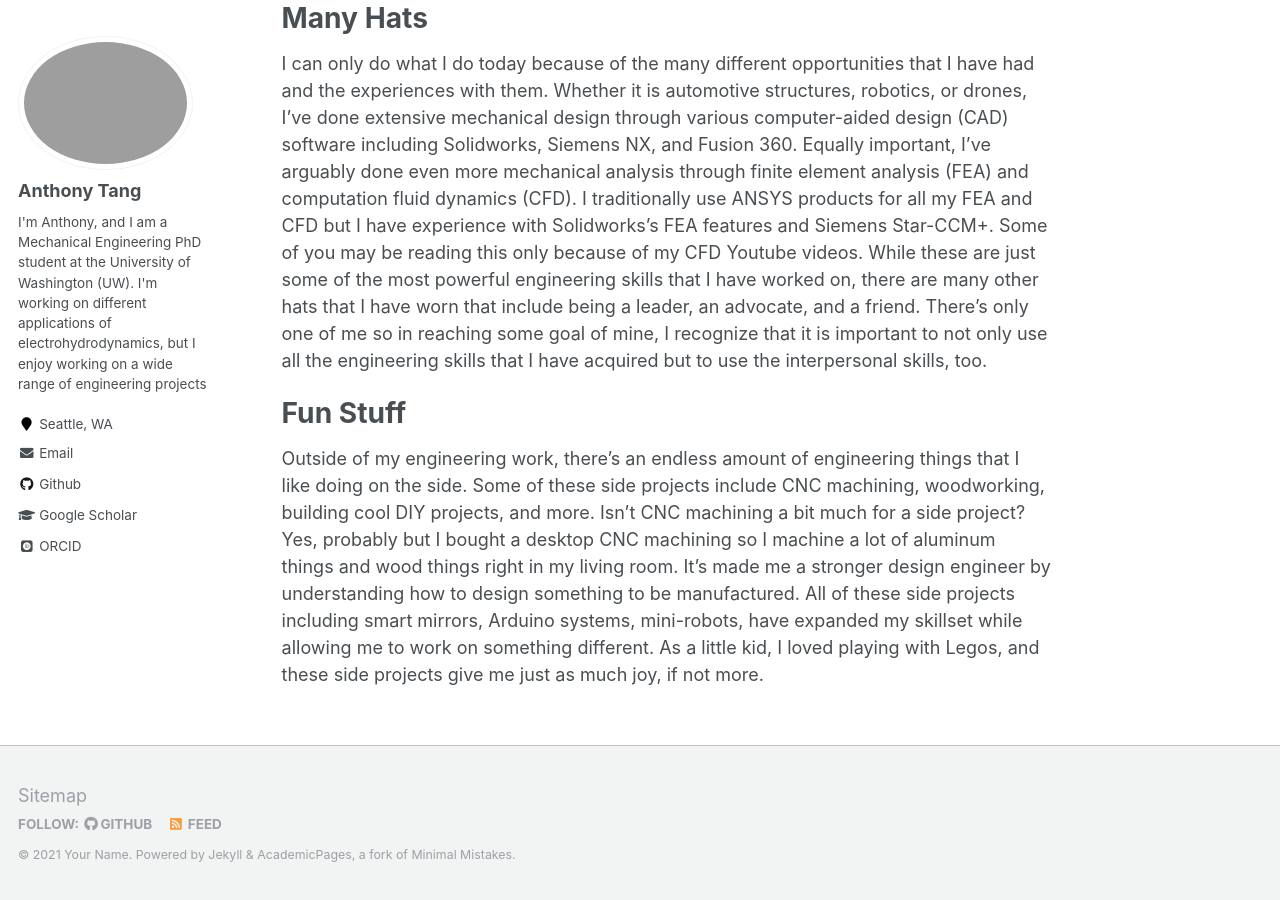
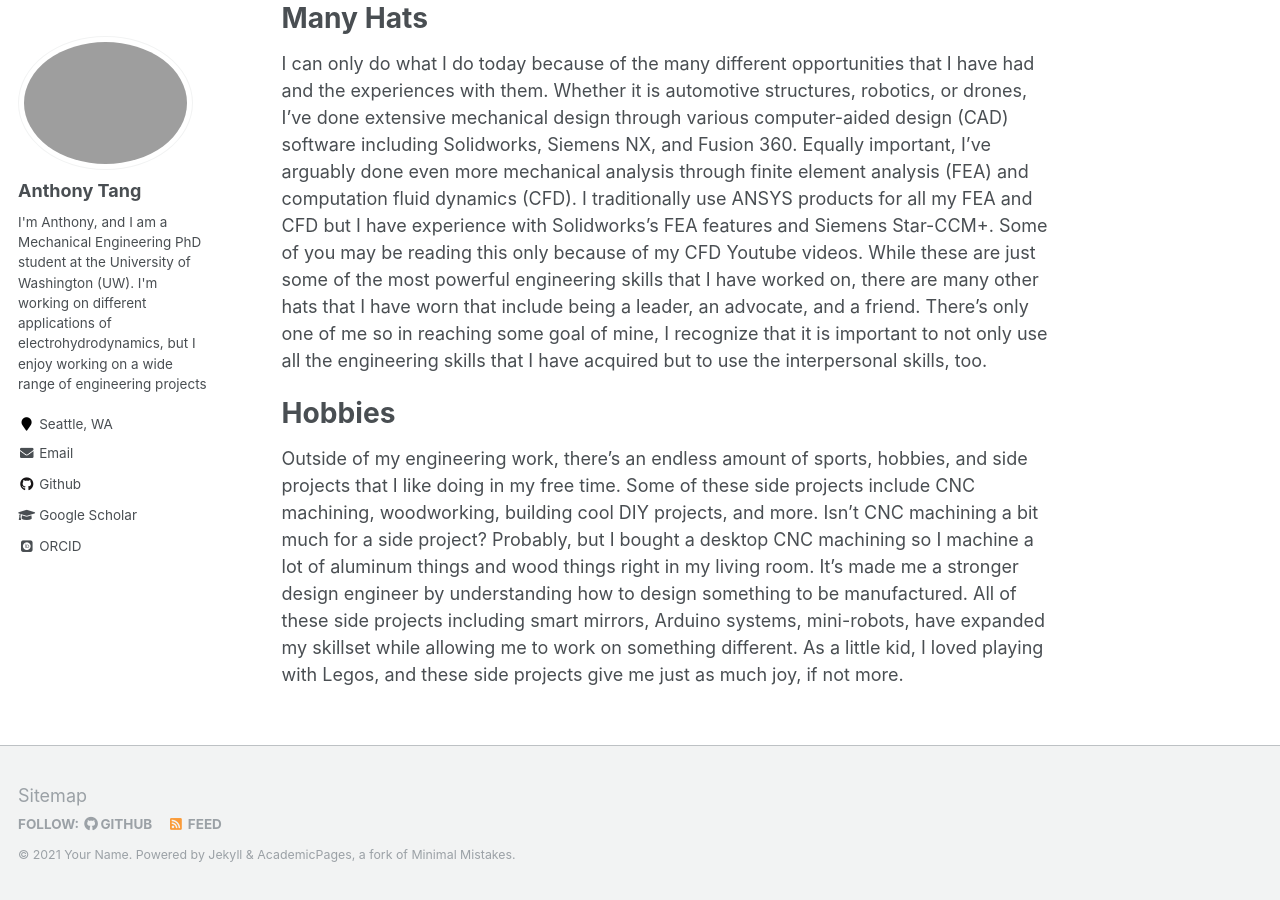
Before and after one commit to antang808/academic, a Jekyll site: the page built from _pages/about.md, in a window 1280 px wide and 900 px high, scrolled down 712 px. Built offline with Jekyll 4.4.1, drawn with Linux system fonts in a browser that asks for light colours; some web fonts are replaced.

Commit message:
Update about.md

```diff
--- a/_pages/about.md
+++ b/_pages/about.md
@@ -18,6 +18,6 @@ Many Hats
 ======
 I can only do what I do today because of the many different opportunities that I have had and the experiences with them. Whether it is automotive structures, robotics, or drones, I’ve done extensive mechanical design through various computer-aided design (CAD) software including Solidworks, Siemens NX, and Fusion 360. Equally important, I’ve arguably done even more mechanical analysis through finite element analysis (FEA) and computation fluid dynamics (CFD). I traditionally use ANSYS products for all my FEA and CFD but I have experience with Solidworks’s FEA features and Siemens Star-CCM+. Some of you may be reading this only because of my CFD Youtube videos. While these are just some of the most powerful engineering skills that I have worked on, there are many other hats that I have worn that include being a leader, an advocate, and a friend. There’s only one of me so in reaching some goal of mine, I recognize that it is important to not only use all the engineering skills that I have acquired but to use the interpersonal skills, too.
 
-Fun Stuff
+Hobbies
 ======
-Outside of my engineering work, there’s an endless amount of engineering things that I like doing on the side. Some of these side projects include CNC machining, woodworking, building cool DIY projects, and more. Isn’t CNC machining a bit much for a side project? Yes, probably but I bought a desktop CNC machining so I machine a lot of aluminum things and wood things right in my living room. It’s made me a stronger design engineer by understanding how to design something to be manufactured. All of these side projects including smart mirrors, Arduino systems, mini-robots, have expanded my skillset while allowing me to work on something different. As a little kid, I loved playing with Legos, and these side projects give me just as much joy, if not more.
+Outside of my engineering work, there’s an endless amount of sports, hobbies, and side projects that I like doing in my free time. Some of these side projects include CNC machining, woodworking, building cool DIY projects, and more. Isn’t CNC machining a bit much for a side project? Probably, but I bought a desktop CNC machining so I machine a lot of aluminum things and wood things right in my living room. It’s made me a stronger design engineer by understanding how to design something to be manufactured. All of these side projects including smart mirrors, Arduino systems, mini-robots, have expanded my skillset while allowing me to work on something different. As a little kid, I loved playing with Legos, and these side projects give me just as much joy, if not more.
```
